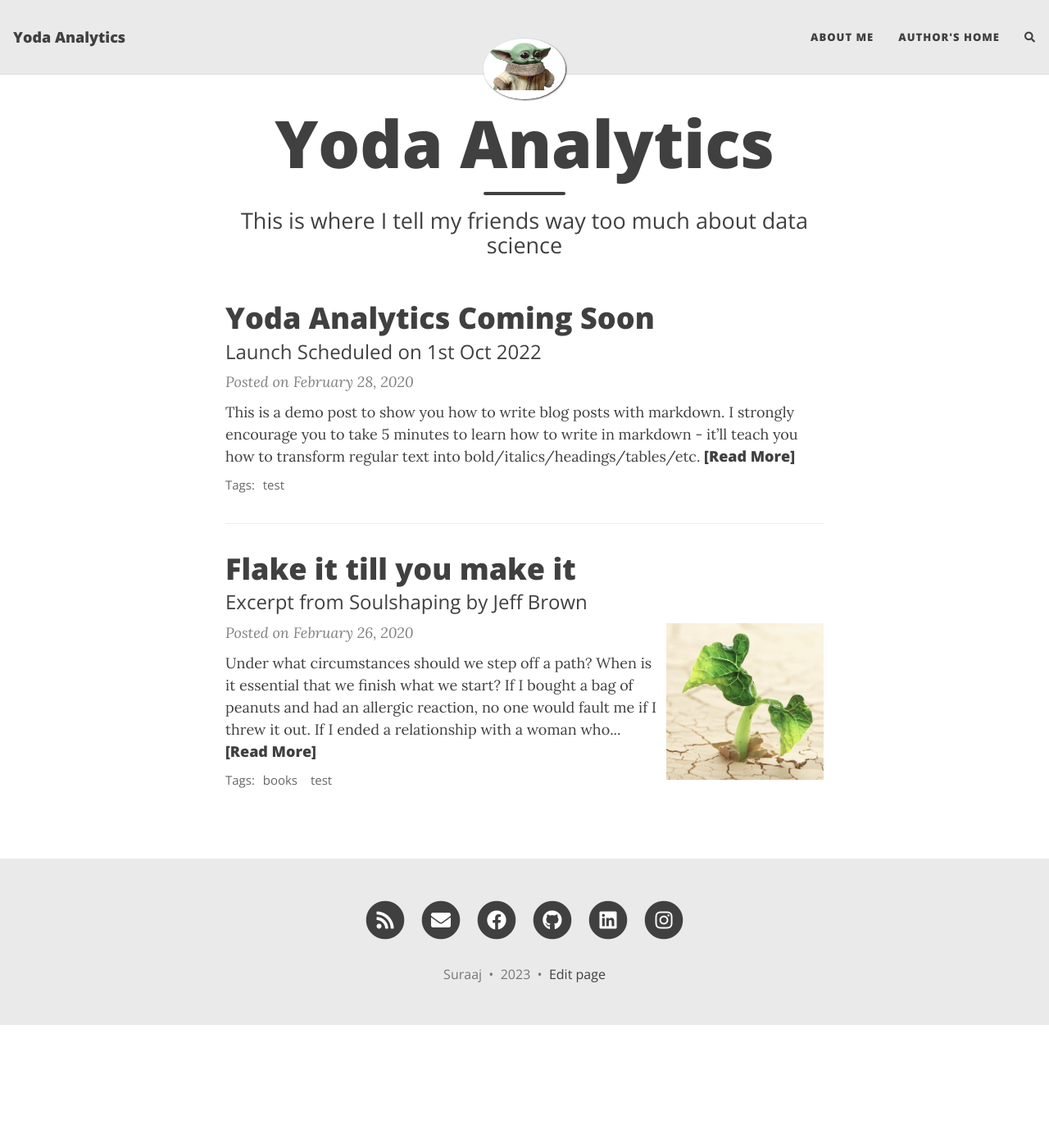
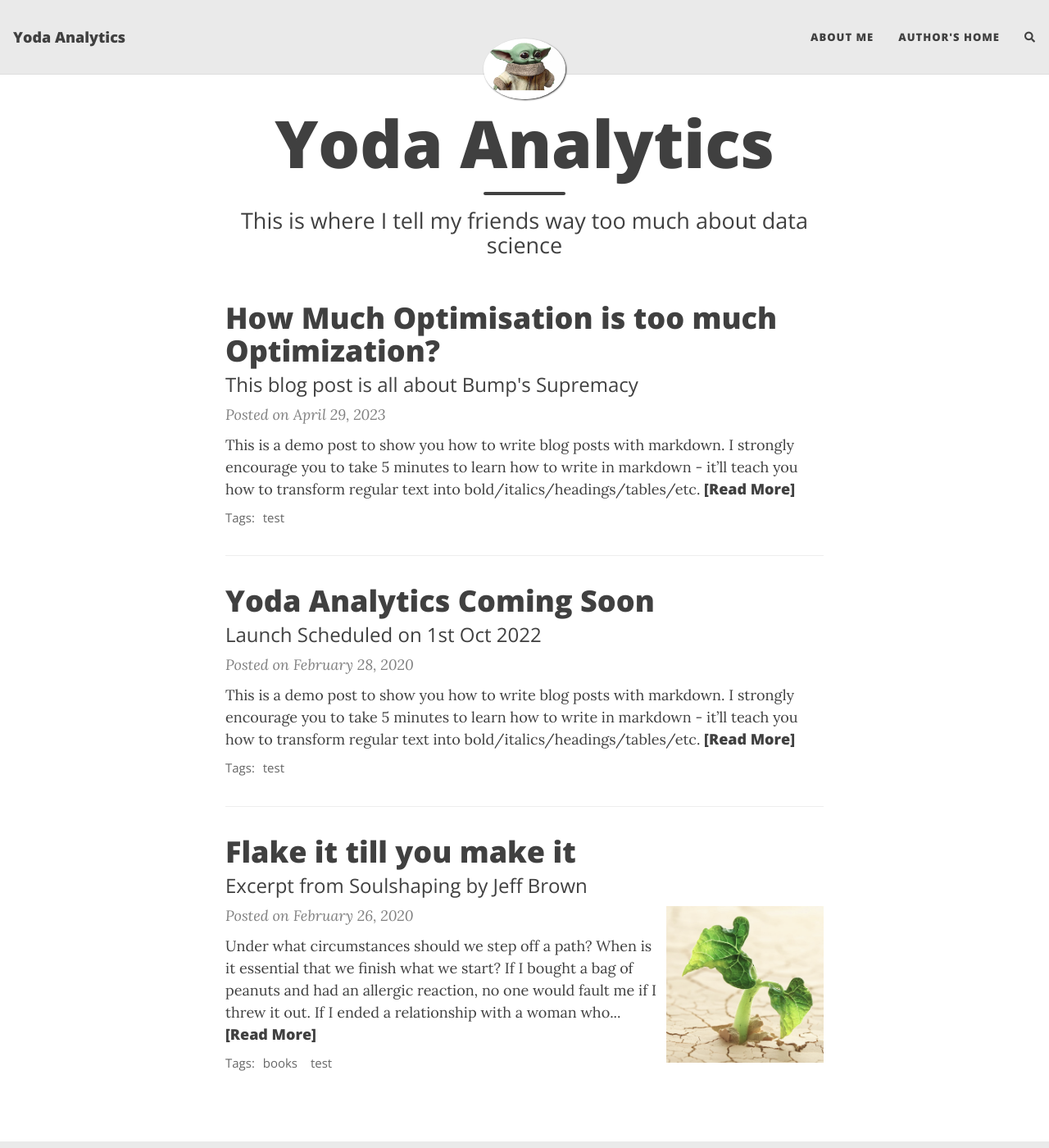
Before and after one commit to gitsuraaj/gitsuraaj.github.io, a Jekyll site: the page built from index.html, in a window 1280 px wide and 1400 px high. Shown: the whole window at 82% size. Built offline with Jekyll 4.4.1, drawn with Linux system fonts in a browser that asks for light colours; nearby versions of some CDN libraries; the list of posts is cut into pages by our own code; comment, search, counter and statistics services are not loaded.

Commit message:
added a blog

````diff
--- a/_includes/footer.html
+++ b/_includes/footer.html
@@ -33,7 +33,7 @@
 
       {% if site.edit_page_button and site.github.repository_url %}
         &nbsp;&bull;&nbsp;
-        <a title="Edit this page on GitHub" href="{{ site.github.repository_url }}/edit/{{ site.github.source.branch }}/{{ page.path }}" class="text_muted">Edit page</a>
+
        {% endif%}
 
 
--- /dev/null
+++ b/_posts/2023-04-29-numpy-supremacy.md
@@ -0,0 +1,78 @@
+---
+layout: post
+title: How Much Optimisation is too much Optimization?
+subtitle: This blog post is all about Bump's Supremacy
+gh-repo: gitsuraaj
+gh-badge: [star, fork, follow]
+tags: [test]
+comments: true
+---
+
+This is a demo post to show you how to write blog posts with markdown.  I strongly encourage you to [take 5 minutes to learn how to write in markdown](https://markdowntutorial.com/) - it'll teach you how to transform regular text into bold/italics/headings/tables/etc.
+
+**Here is some bold text**
+
+## Here is a secondary heading
+
+Here's a useless table:
+
+| Number | Next number | Previous number |
+| :------ |:--- | :--- |
+| Five | Six | Four |
+| Ten | Eleven | Nine |
+| Seven | Eight | Six |
+| Two | Three | One |
+
+
+How about a yummy crepe?
+
+![Crepe](https://s3-media3.fl.yelpcdn.com/bphoto/cQ1Yoa75m2yUFFbY2xwuqw/348s.jpg)
+
+It can also be centered!
+
+![Crepe](https://s3-media3.fl.yelpcdn.com/bphoto/cQ1Yoa75m2yUFFbY2xwuqw/348s.jpg){: .mx-auto.d-block :}
+
+Here's a code chunk:
+
+~~~
+var foo = function(x) {
+  return(x + 5);
+}
+foo(3)
+~~~
+
+And here is the same code with syntax highlighting:
+
+```javascript
+var foo = function(x) {
+  return(x + 5);
+}
+foo(3)
+```
+
+And here is the same code yet again but with line numbers:
+
+{% highlight javascript linenos %}
+var foo = function(x) {
+  return(x + 5);
+}
+foo(3)
+{% endhighlight %}
+
+## Boxes
+You can add notification, warning and error boxes like this:
+
+### Notification
+
+{: .box-note}
+**Note:** This is a notification box.
+
+### Warning
+
+{: .box-warning}
+**Warning:** This is a warning box.
+
+### Error
+
+{: .box-error}
+**Error:** This is an error box.
````
Also changed, not shown: 1 other file.
